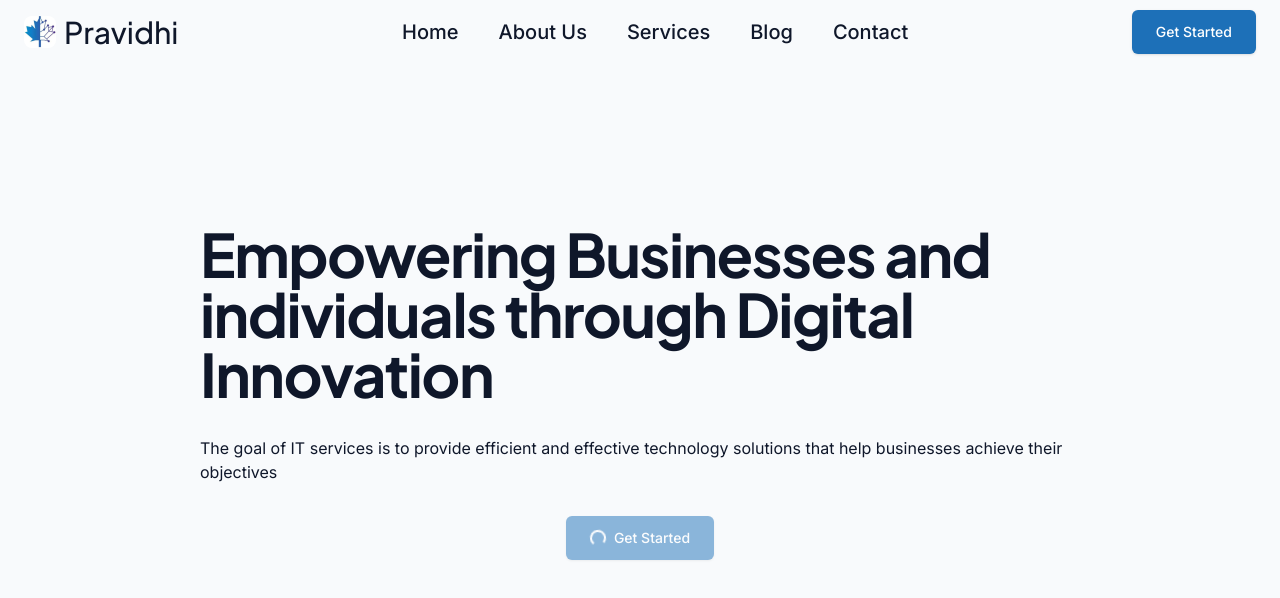
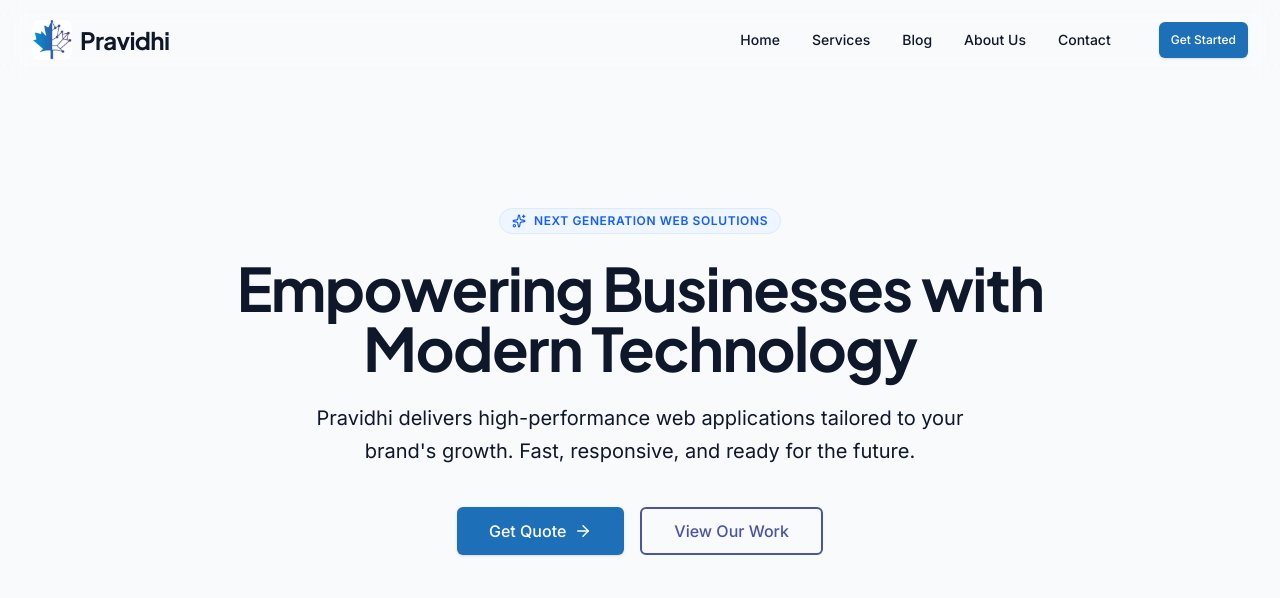
Before and after one commit to Coder-Gamma/pravidhi-web-application, a React (Vite) app: page / in a window 1280 px wide. Shown: the top 598 px of the page. Built offline with nearby package versions, Linux system fonts and the light colour scheme.

Commit message:
Updated Navbar and created a RootLayout component

```diff
--- a/package.json
+++ b/package.json
@@ -14,6 +14,7 @@
     "@fontsource/plus-jakarta-sans": "^5.2.8",
     "@tailwindcss/vite": "^4.1.18",
     "clsx": "^2.1.1",
+    "lucide-react": "^0.562.0",
     "react": "^19.2.0",
     "react-dom": "^19.2.0",
     "react-router-dom": "^7.11.0",
--- a/src/components/features/home/components/Hero.tsx
+++ b/src/components/features/home/components/Hero.tsx
@@ -1,69 +1,43 @@
-import Logo from "../../../../assets/Pravidhi-logo.webp";
-import { Link } from "react-router-dom";
-import { Button } from "../../../UI/Button";
+import { Button } from "@/components/UI/Button";
 import { Heading } from "@/components/UI/Heading";
-// import Button from "@/components/UI/Button";
+import { Section } from "@/components/UI/Section";
+import { ArrowRight, Sparkles } from "lucide-react";
 
-const Hero = () => {
+export const Hero = () => {
   return (
-    <div className="bg-[#f8fafc] h-screen w-full">
-      {/* NAVIGATION START */}
-      <nav className="sticky top-0 z-50  ">
-        <div className="max-w-8xl mx-auto px-6">
-          <div className="flex items-center h-16 justify-between">
-            {/*  LEFT DIV LOGO  */}
-            <Link
-              to="/"
-              className="flex items-center gap-2 text-3xl text-text font-bold"
-            >
-              <img src={Logo} alt="Pravidhi logo" className="h-8 rounded-lg" />
-              <span className="font-heading font-normal">Pravidhi</span>
-            </Link>
+    <Section
+      background="muted"
+      className="relative overflow-hidden pt-32 pb-20 md:pt-48 md:pb-32"
+    >
+      {/* Optional: Subtle Background Decoration */}
+      <div className="absolute top-0 left-1/2 -translate-x-1/2 w-full h-full bg-[radial-gradient(circle_at_center,var(--color-brand-accent)_0%,transparent_15%)] opacity-10 pointer-events-none" />
 
-            {/* MIDDLE LINKS  */}
-            <div className="hidden md:flex items-center gap-10 text-text text-sm md:text-xl font-medium">
-              <Link to="/" className="hover:text-[#1D70B8] transition">
-                Home
-              </Link>
+      <div className="flex flex-col items-center text-center">
+        {/* Badge */}
+        <div className="inline-flex items-center gap-2 px-3 py-1 rounded-full bg-blue-50 border border-blue-100 text-blue-600 text-xs font-bold uppercase tracking-wider mb-6">
+          <Sparkles size={14} />
+          <span>Next Generation Web Solutions</span>
+        </div>
 
-              <Link to="/" className="hover:text-[#1D70B8] transition">
-                About Us
-              </Link>
-              <Link to="/" className="hover:text-[#1D70B8] transition">
-                Services
-              </Link>
-              <Link to="/" className="hover:text-[#1D70B8] transition">
-                Blog
-              </Link>
-              <Link to="/" className="hover:text-[#1D70B8] transition">
-                Contact
-              </Link>
-            </div>
+        <Heading level={1} className="max-w-4xl">
+          Empowering Businesses with{" "}
+          <span className="text-(--color-brand-accent)">Modern Technology</span>
+        </Heading>
 
-            {/* RIGHT DIV CTA BUTTON  */}
-            <div className="flex items-center">
-              <Button className="">Get Started</Button>
-            </div>
-          </div>
-        </div>
-      </nav>
-      <div className="flex flex-col gap-8 mx my-40 px-50 justify-center">
-        {/* <h1 className="text-6xl text-text">
-          Empowering Businesses and individuals through Digital Innovation{" "}
-        </h1> */}
-        <Heading>
-          Empowering Businesses and individuals through Digital Innovation
-        </Heading>
-        <p className="">
-          The goal of IT services is to provide efficient and effective
-          technology solutions that help businesses achieve their objectives
+        <p className="mt-6 max-w-2xl text-lg md:text-xl text-(--color-brand-muted) leading-relaxed">
+          Pravidhi delivers high-performance web applications tailored to your
+          brand's growth. Fast, responsive, and ready for the future.
         </p>
-        <div className="flex items-center justify-center">
-          <Button className="" isLoading>Get Started</Button>
+
+        <div className="mt-10 flex flex-col sm:flex-row gap-4">
+          <Button size="lg" className="gap-2">
+            Get Quote <ArrowRight size={18} />
+          </Button>
+          <Button variant="outline" size="lg">
+            View Our Work
+          </Button>
         </div>
       </div>
-    </div>
+    </Section>
   );
 };
-
-export default Hero;
--- /dev/null
+++ b/src/config/site.ts
@@ -0,0 +1,22 @@
+export const navLinks = [
+  {
+    name: "Home",
+    href: "/",
+  },
+  {
+    name: "Services",
+    href: "/#",
+  },
+  {
+    name: "Blog",
+    href: "/#",
+  },
+  {
+    name: "About Us",
+    href: "/#",
+  },
+  {
+    name: "Contact",
+    href: "/#",
+  },
+];
--- /dev/null
+++ b/src/layouts/Navbar.tsx
@@ -0,0 +1,86 @@
+import { useState } from "react";
+import { Link } from "react-router-dom";
+import { Menu, X, ChevronRight } from "lucide-react";
+import Logo from "../assets/Pravidhi-logo.webp";
+import { Button } from "../components/UI/Button";
+import { Container } from "../components/UI/Container";
+import { cn } from "../lib/utils";
+
+// IMPORT the links we already defined!
+import { navLinks } from "../config/site";
+
+export const Navbar = () => {
+  const [isOpen, setIsOpen] = useState(false);
+
+  return (
+    <nav className="sticky top-0 z-50 w-full  bg-[f8fafc] backdrop-blur-md">
+      <Container>
+        <div className="flex h-20 items-center justify-between">
+          {/* LOGO */}
+          <Link
+            to="/"
+            className="flex items-center gap-2 transition-transform hover:scale-105"
+          >
+            <img
+              src={Logo}
+              alt="Pravidhi logo"
+              className="h-10 w-auto rounded-lg"
+            />
+            <span className="font-heading text-2xl font-bold tracking-tight text-primary)">
+              Pravidhi
+            </span>
+          </Link>
+
+          {/* DESKTOP LINKS  */}
+          <div className="hidden md:flex items-center gap-8">
+            {navLinks.map((link) => (
+              <Link
+                key={link.name}
+                to={link.href}
+                className="text-sm font-medium text-text transition-colors hover:text-primary"
+              >
+                {link.name}
+              </Link>
+            ))}
+            <Button size="sm" className="ml-4">
+              Get Started
+            </Button>
+          </div>
+
+          {/* MOBILE TOGGLE */}
+          <button
+            className="p-2 md:hidden cursor-pointer"
+            onClick={() => setIsOpen(!isOpen)}
+          >
+            {isOpen ? <X size={28} /> : <Menu size={28} />}
+          </button>
+        </div>
+
+        {/* MOBILE MENU */}
+        <div
+          className={cn(
+            "absolute inset-x-0 top-20 bg-white border-b border-slate-200 p-6 transition-all duration-300 md:hidden",
+            isOpen
+              ? "opacity-100 translate-y-0"
+              : "opacity-0 -translate-y-4 pointer-events-none"
+          )}
+        >
+          <div className="flex flex-col gap-5">
+            {navLinks.map((link) => (
+              <Link
+                key={link.name}
+                to={link.href}
+                className="flex items-center justify-between text-lg font-semibold text-primary"
+                onClick={() => setIsOpen(false)}
+              >
+                {link.name}
+                <ChevronRight size={18} className="text-text" />
+              </Link>
+            ))}
+            {/* <Button className="w-full mt-2">Get Started</Button> */}
+          </div>
+        </div>
+      </Container>
+    </nav>
+  );
+};
--- /dev/null
+++ b/src/layouts/RootLayout.tsx
@@ -0,0 +1,16 @@
+import { ReactNode } from "react";
+import { Navbar } from "./Navbar";
+
+interface RootLayoutProps {
+  children: ReactNode;
+}
+
+export const RootLayout = ({ children }: RootLayoutProps) => {
+  return (
+    <div className="relative flex min-h-screen flex-col">
+      <Navbar />
+      <main className="flex-1">{children}</main>
+      {/* Footer  */}
+    </div>
+  );
+};
--- a/src/pages/Home.tsx
+++ b/src/pages/Home.tsx
@@ -1,10 +1,11 @@
-import Hero from "../components/features/home/components/Hero";
+import { Hero } from "@/components/features/home/components/Hero";
+import { RootLayout } from "@/layouts/RootLayout";
 
 const Home = () => {
   return (
-    <div>
+    <RootLayout>
       <Hero />
-    </div>
+    </RootLayout>
   );
 };
 
```
Also changed, not shown: 1 other file (tests, documents, lock files or other folders).
